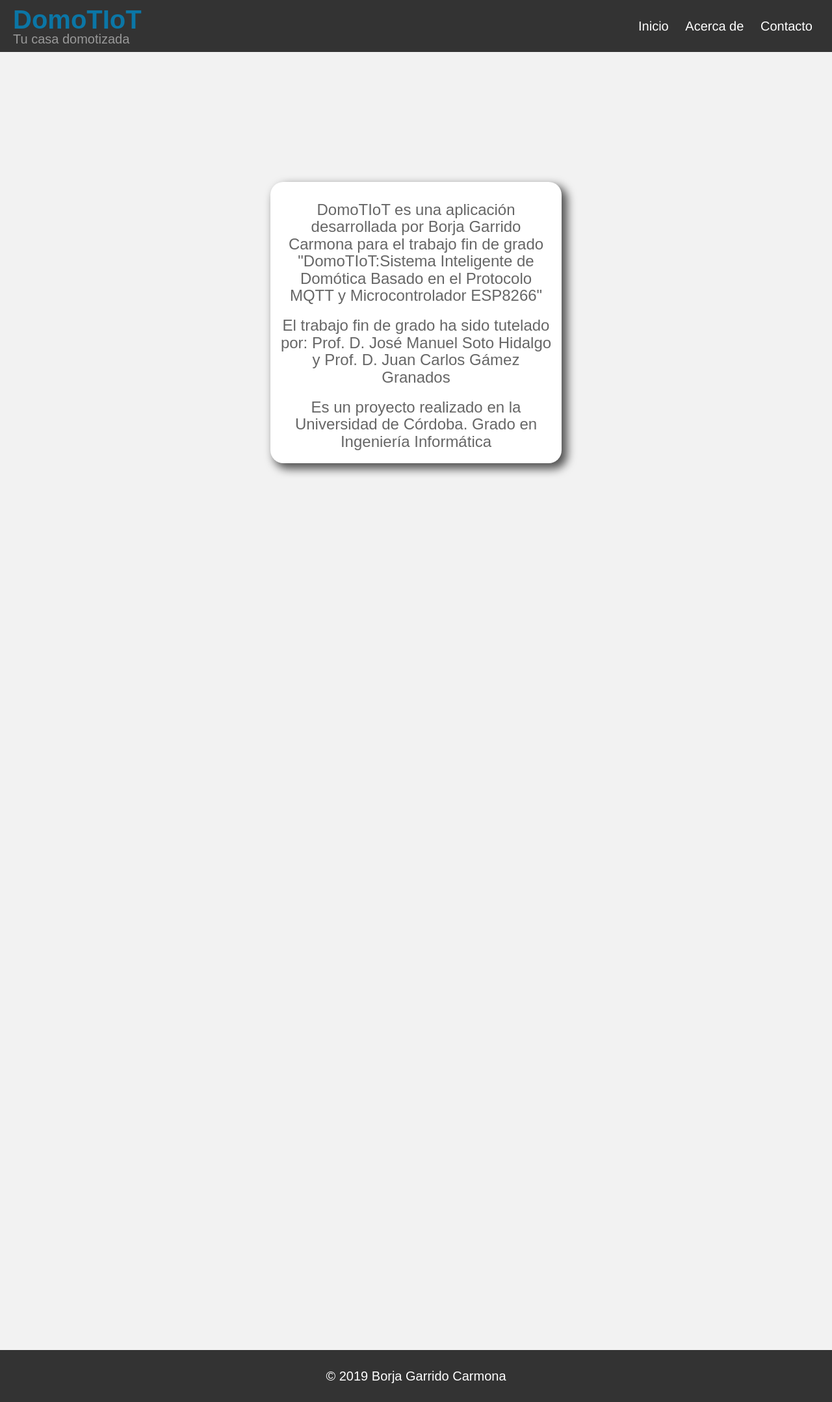
After one commit to BorjaGarrido/DomoTIoT, a Django app: page /web/acerca/ in a window 1280 px wide. The commit adds this page. Shown: the whole page at 65% size. Run offline with Django 3.2, Linux system fonts and the light colour scheme; some libraries are stand-ins or nearby versions; some web fonts are replaced.

Commit message:
Añadido Acerca De y Contacto

```diff
--- a/web/static/css/web.css
+++ b/web/static/css/web.css
@@ -78,19 +78,22 @@ body {
 	padding-top: 80px; /* Relleno superior igual a la altura de la cabecera*/
 }
 
-/*
 .caja {
   width:35%;
   height:10%;
   font-size: 30pt;
   font-weight: 400;
   background: #ffffff;
-  margin: 25px 25px 25px;
+  text-align: center;
+  margin-left: auto;
+  margin-right: auto;
+  margin-top: 200px;
+  margin-bottom: auto;
   overflow: hidden;
-  padding-top: 5px;
-  padding-right: 5px;
-  padding-bottom: 5px;
-  padding-left: 5px;
+  padding-top: 10px;
+  padding-right: 10px;
+  padding-bottom: 10px;
+  padding-left: 10px;
   -moz-border-radius: 20px 20px 20px 20px;
   -webkit-border-radius: 20px 20px 20px 20px;
   text-align: center;
@@ -98,7 +101,7 @@ body {
   -moz-box-shadow: 7px 7px 14px 2px rgba(0,0,0,0.65);
   box-shadow: 7px 7px 14px 2px rgba(0,0,0,0.65);
   font-family: 'Sunflower', sans-serif;
-}*/
+}
 
 .temperatura {
   width:35%;
--- /dev/null
+++ b/web/templates/web/acerca.html
@@ -0,0 +1,9 @@
+{% extends 'web/base.html' %}
+{% block content %}
+        <div class="caja">
+              <h3>DomoTIoT es una aplicación desarrollada por Borja Garrido Carmona para el trabajo fin de grado
+                "DomoTIoT:Sistema Inteligente de Domótica Basado en el Protocolo MQTT y Microcontrolador ESP8266"</h3>
+              <h3>El trabajo fin de grado ha sido tutelado por: Prof. D. José Manuel Soto Hidalgo y Prof. D. Juan Carlos Gámez Granados</h3>
+              <h3>Es un proyecto realizado en la Universidad de Córdoba. Grado en Ingeniería Informática</h3>
+        </div>
+{% endblock %}
--- a/web/templates/web/base.html
+++ b/web/templates/web/base.html
@@ -19,8 +19,8 @@
       		<nav>
       			<ul>
       				<li><a href="/">Inicio</a></li>
-      				<li><a href="/">Acerca de</a></li>
-      				<li><a href="/">Contacto</a></li>
+      				<li><a href="web/acerca/">Acerca de</a></li>
+      				<li><a href="web/contacto/">Contacto</a></li>
       			</ul>
     		  </nav><!-- / nav -->
 	     </header>
--- a/web/urls.py
+++ b/web/urls.py
@@ -3,4 +3,6 @@ from . import views
 
 urlpatterns = [
 	path('', views.modulo_list, name='modulo_list'),
+	path('web/contacto/', views.contacto, name='contacto'),
+	path('web/acerca/', views.acerca, name='acerca'),
 ]
--- a/web/views.py
+++ b/web/views.py
@@ -6,3 +6,9 @@ from .models import dht, rfid, mq2, ldr, led, puerta
 
 def modulo_list(request):
     return render(request, 'web/modulo_list.html', {})
+
+def contacto(request):
+    return render(request, 'web/contacto.html')
+
+def acerca(request):
+    return render(request, 'web/acerca.html')
```
Also changed, not shown: web/templates/web/contacto.html (added, +9 -0 lines), web/templates/web/logo.jpg (deleted), web/templates/web/logo.png (deleted).
